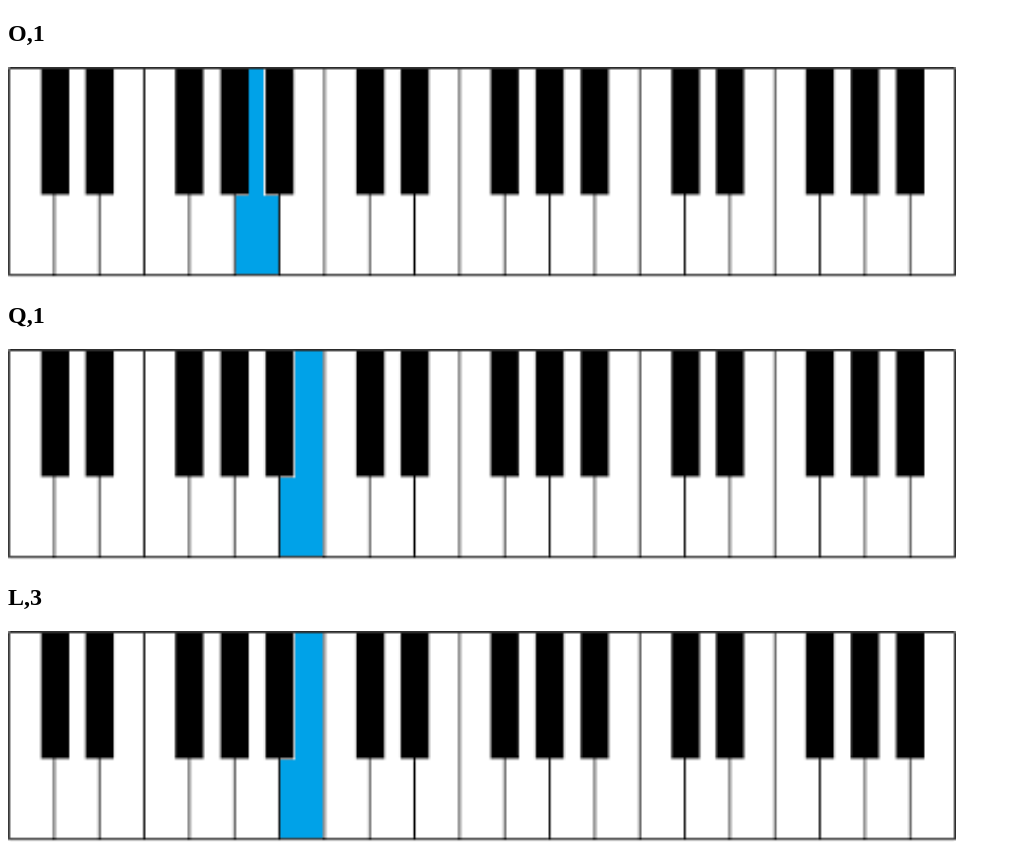
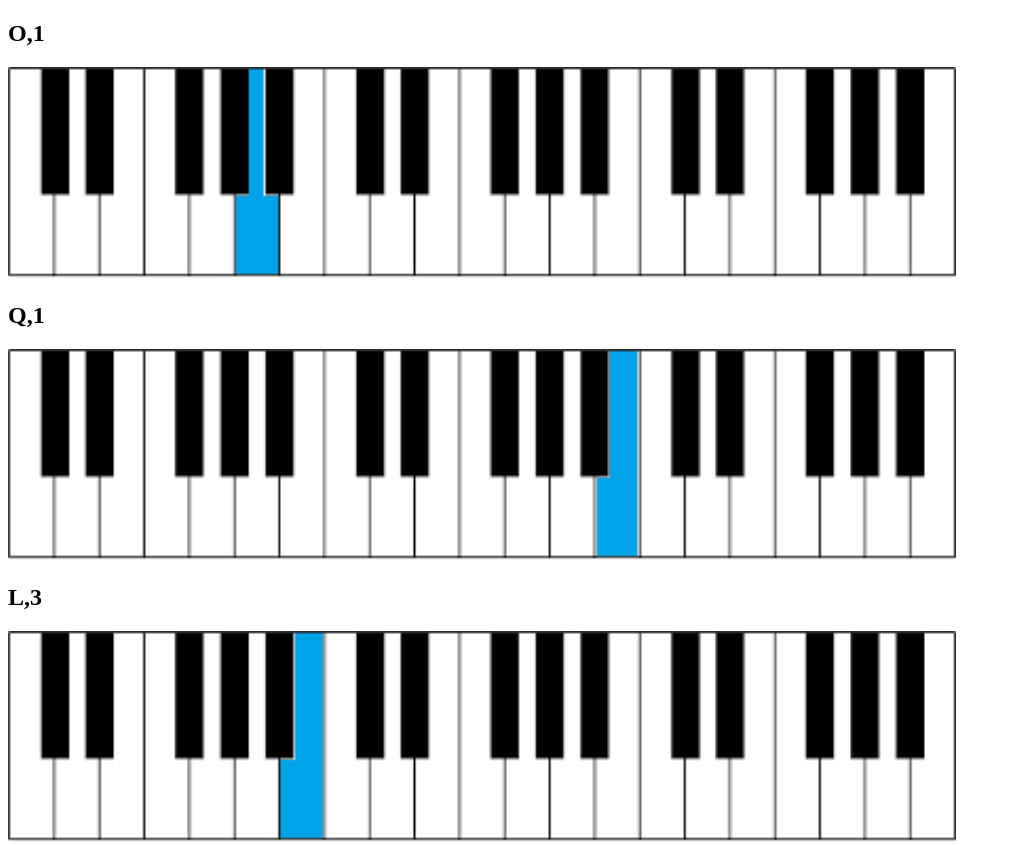
Before and after one commit to inisbyike/Shedshack-Website, a plain HTML site: page index.html in a window 1280 px wide. Shown: the top 845 px of the page, without its empty margins (0-1011 px from the left). Drawn offline with Linux system fonts and the light colour scheme.

Commit message:
Update index.html

```diff
--- a/index.html
+++ b/index.html
@@ -5,39 +5,39 @@
 </head>
 <body>
     <h2>O,1</h2><img src="Piano-A(1).png" width="75%"/>
-    <h2>Q,1</h2><img src="Piano-B(1).png" width="75%"/>
+    <h2>Q,1</h2><img src="Piano-B(2).png" width="75%"/>
     <h2>L,3</h2><img src="Piano-B(1).png" width="75%"/>
     <h2>I,7</h2><img src="Piano-A(1).png" width="75%"/>
     <h2>J,7</h2><img src="Piano-B(1).png" width="75%"/>
     <h2>K,7</h2><img src="Piano-A(2).png" width="75%"/>
     <h2>M,7</h2><img src="Piano-A(1).png" width="75%"/>
     <h2>O,7</h2><img src="Piano-A(2).png" width="75%"/>
-    <h2>P,7</h2><img src="Piano-B(1).png" width="75%"/>
+    <h2>P,7</h2><img src="Piano-B(2).png" width="75%"/>
     <h2>Q,7</h2><img src="Piano-A(2).png" width="75%"/>
-    <h2>V,8</h2><img src="Piano-B(1).png" width="75%"/>
+    <h2>V,8</h2><img src="Piano-B(2).png" width="75%"/>
     <h2>G,9</h2><img src="Piano-A(1).png" width="75%"/>
     <h2>O,10</h2><img src="Piano-B(1).png" width="75%"/>
     <h2>G,11</h2><img src="Piano-A(2).png" width="75%"/>
     <h2>L,11</h2><img src="Piano-B(1).png" width="75%"/>
-    <h2>P,11</h2><img src="Piano-B(1).png" width="75%"/>
+    <h2>P,11</h2><img src="Piano-B(2).png" width="75%"/>
     <h2>D,12</h2><img src="Piano-B(1).png" width="75%"/>
     <h2>G,13</h2><img src="Piano-A(2).png" width="75%"/>
     <h2>B,14</h2><img src="Piano-A(1).png" width="75%"/>
     <h2>P,14</h2><img src="Piano-B(1).png" width="75%"/>
     <h2>C,15</h2><img src="Piano-A(1).png" width="75%"/>
     <h2>G,15</h2><img src="Piano-A(2).png" width="75%"/>
-    <h2>P,15</h2><img src="Piano-B(1).png" width="75%"/>
+    <h2>P,15</h2><img src="Piano-B(2).png" width="75%"/>
     <h2>U,15</h2><img src="Piano-A(1).png" width="75%"/>
     <h2>C,17</h2><img src="Piano-A(2).png" width="75%"/>
     <h2>D,17</h2><img src="Piano-A(2).png" width="75%"/>
     <h2>F,17</h2><img src="Piano-B(1).png" width="75%"/>
     <h2>G,17</h2><img src="Piano-A(1).png" width="75%"/>
-    <h2>P,17</h2><img src="Piano-B(1).png" width="75%"/>
+    <h2>P,17</h2><img src="Piano-B(2).png" width="75%"/>
     <h2>U,18</h2><img src="Piano-B(1).png" width="75%"/>
     <h2>S,19</h2><img src="Piano-A(1).png" width="75%"/>
-    <h2>J,21</h2><img src="Piano-B(1).png" width="75%"/>
+    <h2>J,21</h2><img src="Piano-B(2).png" width="75%"/>
     <h2>N,22</h2><img src="Piano-A(2).png" width="75%"/>
-    <h2>O,23</h2><img src="Piano-A(1).png" width="75%"/>
+    <h2>O,23</h2><img src="Piano-A(2).png" width="75%"/>
     <h2>V,25</h2><img src="Piano-B(1).png" width="75%"/>
 </body>
 </html>
```
